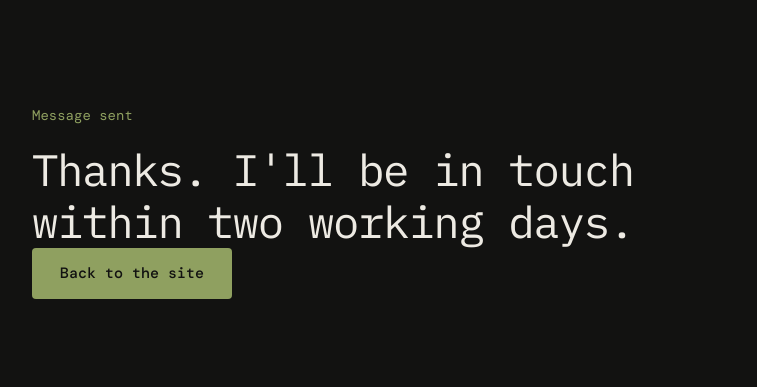
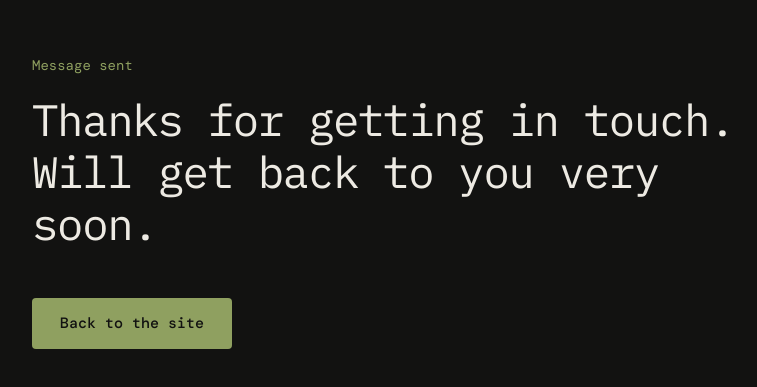
Before and after one commit to bexhayes/throughline-site, a plain HTML site: page thanks.html in a window 1280 px wide. Shown: the part 197-584 px from the top of the page, without its empty margins (248-1005 px from the left). Drawn offline with nearby package versions, Linux system fonts and the light colour scheme.

Commit message:
Thanks page: new message and more space above button
Co-Authored-By: Claude Opus 5.5 <noreply@anthropic.com>
Claude-Session: https://claude.ai/code/session_01AmGfSpbaoMdJemTXeUSDX2

```diff
--- a/thanks.html
+++ b/thanks.html
@@ -12,13 +12,13 @@ body{margin:0;min-height:100vh;display:flex;align-items:center;background:#12121
 p.label{font:400 14px/1.2 'DM Mono',monospace;color:#8FA060;margin:0 0 20px}
 h1{font:400 clamp(28px,3.6vw,44px)/1.18 'IBM Plex Mono',monospace;letter-spacing:-.03em;margin:0}
 p.body{font:400 17px/1.6 'Schibsted Grotesk',sans-serif;color:#C9C5BC;margin:24px 0 40px}
-a.btn{display:inline-block;font:500 15px/1 'DM Mono',monospace;text-decoration:none;padding:18px 28px;border-radius:4px;background:#8FA060;color:#121211}
+a.btn{display:inline-block;margin-top:48px;font:500 15px/1 'DM Mono',monospace;text-decoration:none;padding:18px 28px;border-radius:4px;background:#8FA060;color:#121211}
 </style>
 </head>
 <body>
 <div class="wrap">
 <p class="label">Message sent</p>
-<h1>Thanks. I'll be in touch within two working days.</h1>
+<h1>Thanks for getting in touch. Will get back to you very soon.</h1>
 <a class="btn" href="/">Back to the site</a>
 </div>
 </body>
```
